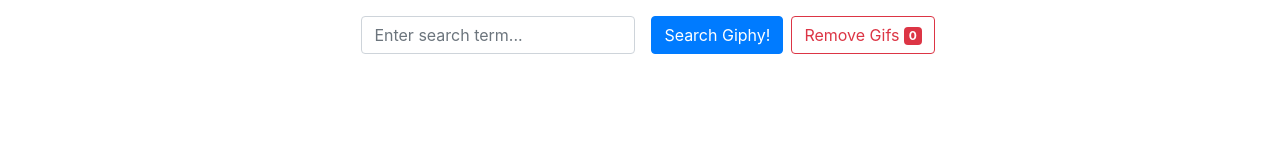
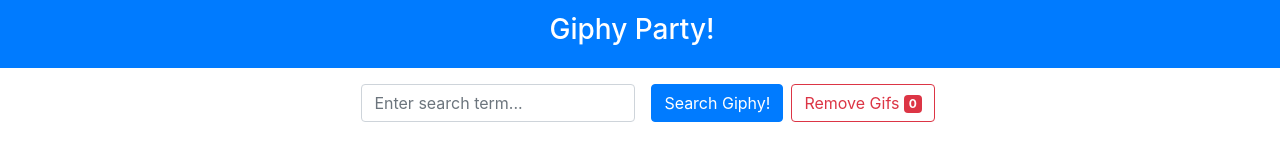
Before and after one commit to lowtrey/springboard-e_ajax_giphy_party, a plain HTML site: page index.html in a window 1280 px wide. Drawn offline with nearby package versions, Linux system fonts and the light colour scheme.

Commit message:
change styling

```diff
--- a/index.html
+++ b/index.html
@@ -11,6 +11,11 @@
     />
   </head>
   <body>
+    <nav class="navbar navbar-dark bg-primary justify-content-center">
+      <a class="navbar-brand" href="#">
+        <h3 class="h3">Giphy Party!</h3>
+      </a>
+    </nav>
     <div class="container my-3">
       <div class="row justify-content-center">
         <form class="form-inline" id="searchForm">
```
